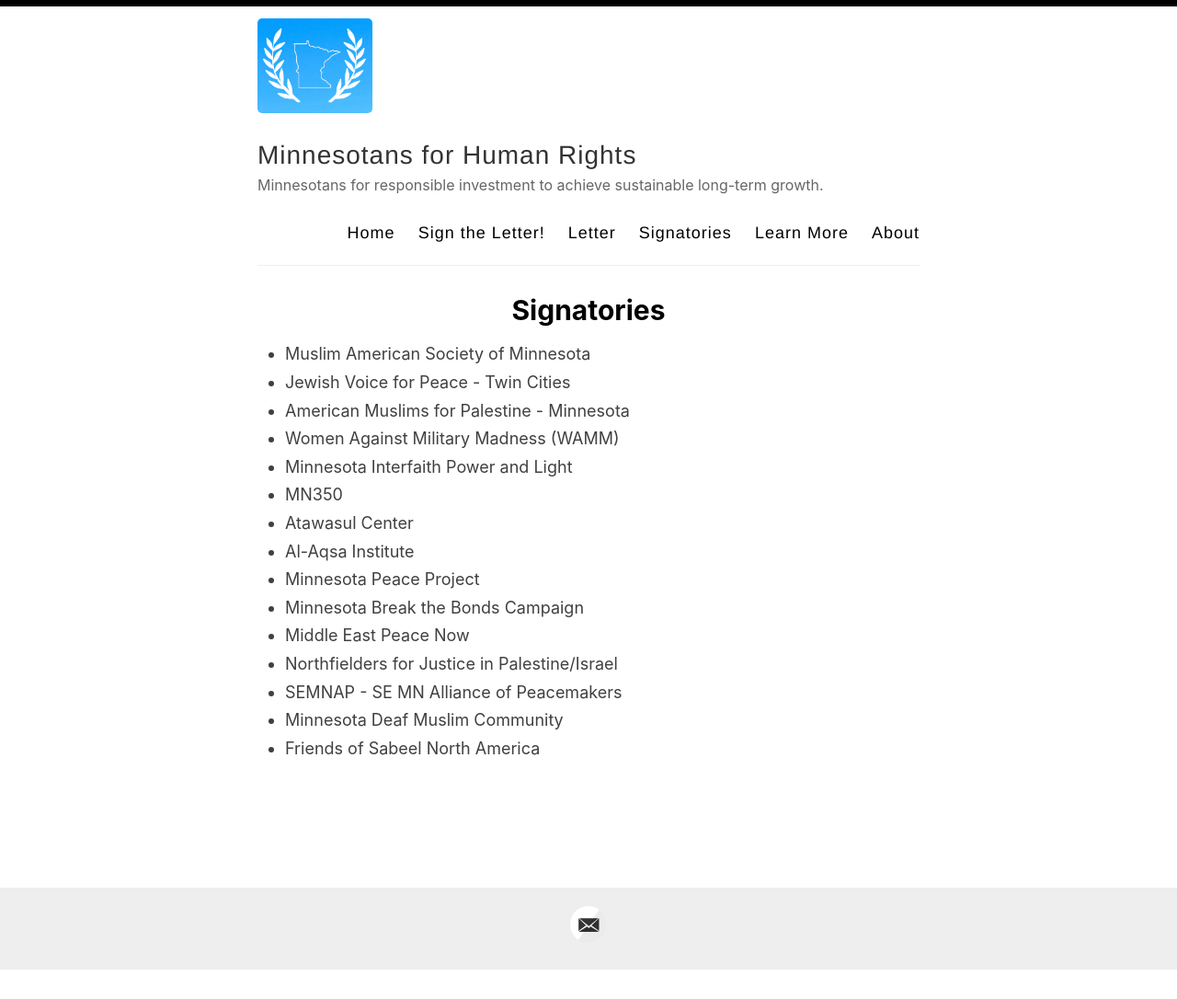
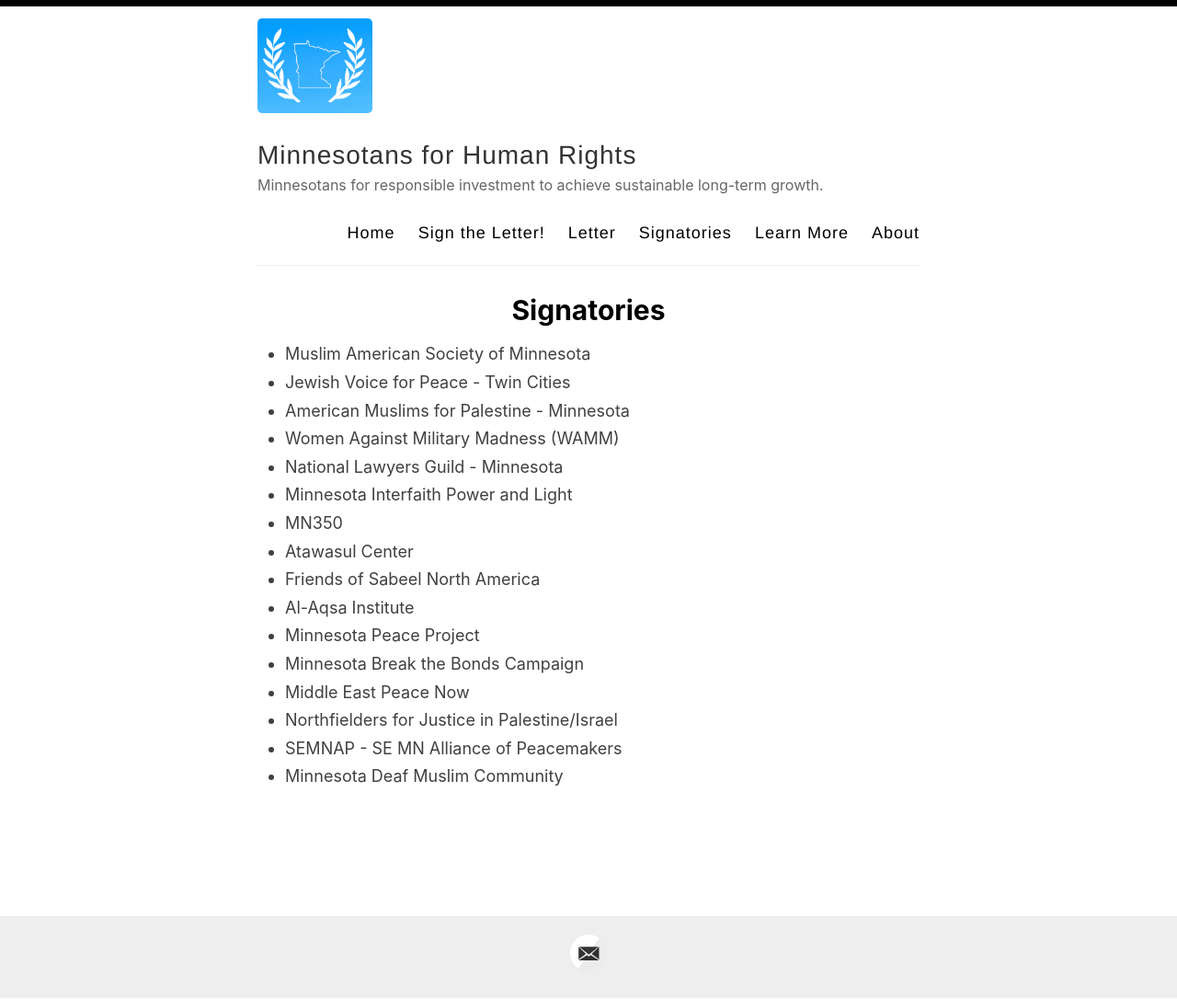
Before and after one commit to adamrahim/adamrahim.github.io, a Jekyll site: the page built from _posts/2020-12-24-signatories.md, in a window 1280 px wide. Shown: the whole page at 92% size. Built offline with Jekyll 4.4.1, drawn with Linux system fonts in a browser that asks for light colours; before the commit the page ends 1055 px from its top, so only the background shows below that.

Commit message:
Update 2020-12-24-signatories.md

```diff
--- a/_posts/2020-12-24-signatories.md
+++ b/_posts/2020-12-24-signatories.md
@@ -7,9 +7,11 @@
 - Jewish Voice for Peace - Twin Cities
 - American Muslims for Palestine - Minnesota
 - Women Against Military Madness (WAMM)
+- National Lawyers Guild - Minnesota
 - Minnesota Interfaith Power and Light
 - MN350
 - Atawasul Center
+- Friends of Sabeel North America
 - Al-Aqsa Institute
 - Minnesota Peace Project
 - Minnesota Break the Bonds Campaign
```
Also changed, not shown: other parts of _posts/2020-12-24-signatories.md (+1 -1 lines).
